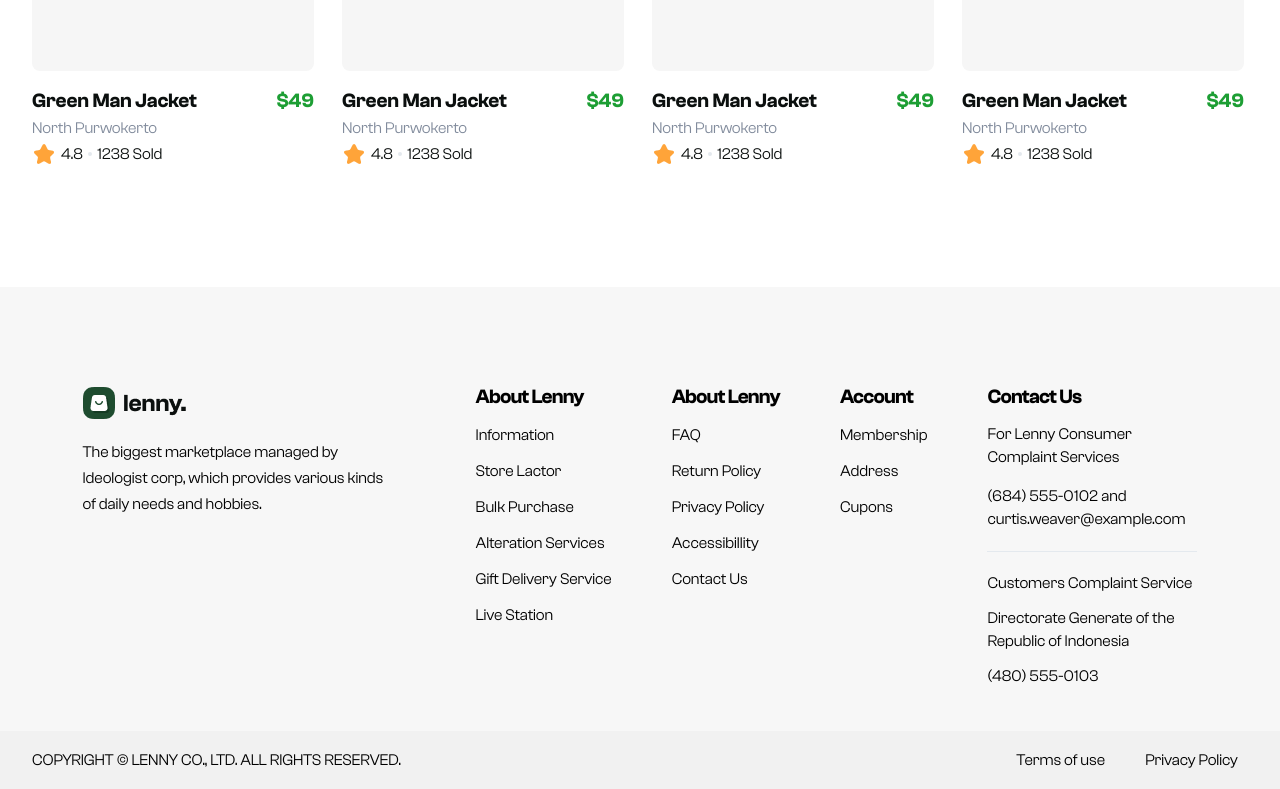
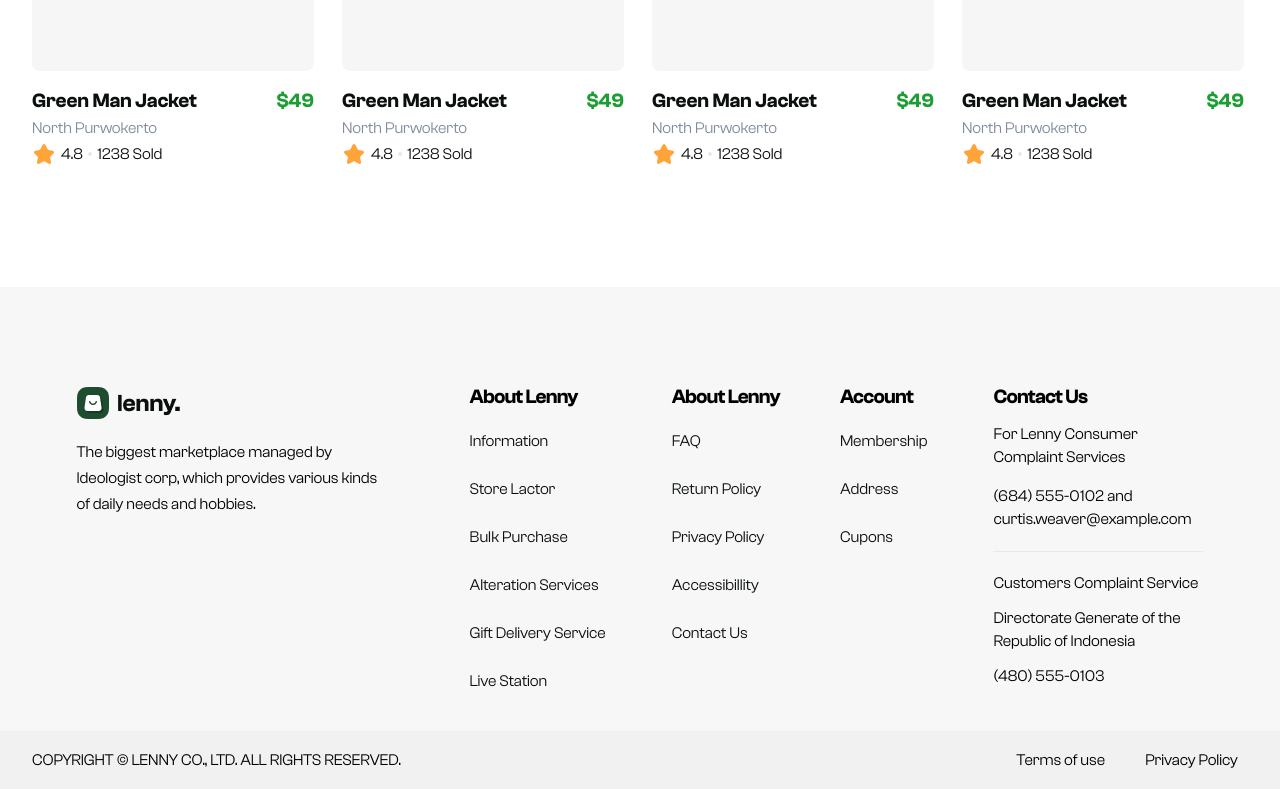
Before and after one commit to imranguluzade/DemoApp-Lenny, a React (Vite) app: page /product-detail in a window 1280 px wide. Shown: the part 1269-2058 px from the top of the page. Built offline with nearby package versions, Linux system fonts and the light colour scheme.

Commit message:
last version add

```diff
--- a/src/components/Footer/Footer.jsx
+++ b/src/components/Footer/Footer.jsx
@@ -1,8 +1,11 @@
 import React from "react";
 import logoImage from "src/assets/Logo.png";
-import './Footer.scss';
+import "./Footer.scss";
 
 const Footer = () => {
+  const scrollToTop = () => {
+    window.scrollTo({ top: 0, behavior: "smooth" });
+  };
   return (
     <>
       <div className="footer-background">
@@ -19,28 +22,140 @@ const Footer = () => {
             <div className="foot-links-container">
               <ul className="f-links">
                 <li className="link-directing">About Lenny</li>
-                <li className="f-link">Information</li>
-                <li className="f-link">Store Lactor</li>
-                <li className="f-link">Bulk Purchase</li>
-                <li className="f-link">Alteration Services</li>
-                <li className="f-link">Gift Delivery Service</li>
-                <li className="f-link">Live Station</li>
+                <li className="f-link">
+                  <button
+                    onClick={() => {
+                      scrollToTop();
+                    }}
+                  >
+                    Information
+                  </button>
+                </li>
+                <li className="f-link">
+                  <button
+                    onClick={() => {
+                      scrollToTop();
+                    }}
+                  >
+                    Store Lactor
+                  </button>
+                </li>
+                <li className="f-link">
+                  <button
+                    onClick={() => {
+                      scrollToTop();
+                    }}
+                  >
+                    Bulk Purchase
+                  </button>
+                </li>
+                <li className="f-link">
+                  <button
+                    onClick={() => {
+                      scrollToTop();
+                    }}
+                  >
+                    Alteration Services
+                  </button>
+                </li>
+                <li className="f-link">
+                  <button
+                    onClick={() => {
+                      scrollToTop();
+                    }}
+                  >
+                    Gift Delivery Service
+                  </button>
+                </li>
+                <li className="f-link">
+                  <button
+                    onClick={() => {
+                      scrollToTop();
+                    }}
+                  >
+                    Live Station
+                  </button>
+                </li>
               </ul>
 
               <ul className="f-links">
                 <li className="link-directing">About Lenny</li>
-                <li className="f-link">FAQ</li>
-                <li className="f-link">Return Policy</li>
-                <li className="f-link">Privacy Policy</li>
-                <li className="f-link">Accessibillity</li>
-                <li className="f-link">Contact Us</li>
+                <li className="f-link">
+                  <button
+                    onClick={() => {
+                      scrollToTop();
+                    }}
+                  >
+                    FAQ
+                  </button>
+                </li>
+                <li className="f-link">
+                  <button
+                    onClick={() => {
+                      scrollToTop();
+                    }}
+                  >
+                    Return Policy
+                  </button>
+                </li>
+                <li className="f-link">
+                  <button
+                    onClick={() => {
+                      scrollToTop();
+                    }}
+                  >
+                    Privacy Policy
+                  </button>
+                </li>
+                <li className="f-link">
+                  <button
+                    onClick={() => {
+                      scrollToTop();
+                    }}
+                  >
+                    Accessibillity
+                  </button>
+                </li>
+                <li className="f-link">
+                  <button
+                    onClick={() => {
+                      scrollToTop();
+                    }}
+                  >
+                    Contact Us
+                  </button>
+                </li>
               </ul>
 
               <ul className="f-links">
                 <li className="link-directing">Account</li>
-                <li className="f-link">Membership</li>
-                <li className="f-link">Address</li>
-                <li className="f-link">Cupons</li>
+                <li className="f-link">
+                  <button
+                    onClick={() => {
+                      scrollToTop();
+                    }}
+                  >
+                    Membership
+                  </button>
+                </li>
+                <li className="f-link">
+                  <button
+                    onClick={() => {
+                      scrollToTop();
+                    }}
+                  >
+                    Address
+                  </button>
+                </li>
+                <li className="f-link">
+                  <button
+                    onClick={() => {
+                      scrollToTop();
+                    }}
+                  >
+                    Cupons
+                  </button>
+                </li>
               </ul>
 
               <div className="contact">
--- a/src/components/Footer/Footer.scss
+++ b/src/components/Footer/Footer.scss
@@ -72,11 +72,18 @@ button {
 
 .f-link {
   list-style: none;
-  transition: 0.2s;
   cursor: pointer;
+  button {
+    transition: 0.2s;
+    background-color: transparent;
+    border: 0px;
+    @include p1-regular-xs;
+    color: $black300;
+    padding-left: 0px;
+  }
 }
 
-.f-link:hover {
+.f-link button:hover {
   color: #1d9e34;
 }
 
--- a/src/pages/Home/Home.jsx
+++ b/src/pages/Home/Home.jsx
@@ -9,7 +9,7 @@ import CardsWay from "src/assets/Frame 48.png";
 import advertProduct from "src/assets/iPad Air 2020.png";
 import { Carousel } from "antd";
 import { Link } from "react-router-dom";
-import './Home.scss';
+import "./Home.scss";
 const Home = () => {
   return (
     <>
@@ -51,7 +51,41 @@ const Home = () => {
                 <div className="right-hero-container"></div>
               </div>
             </div>
-            <div className="carousel-page"></div>
+            <div className="carousel-page-container">
+              <div className="background-image-container">
+                <div className="helper-left"></div>
+                <div
+                  className="hero-image"
+                  style={{
+                    backgroundImage: `url(${HeroImage})`,
+                  }}
+                >
+                  <img className="hero-cards-arrow" src={CardsArrow} />
+                  <img className="hero-cards-way" src={CardsWay} />
+                  <Link to="/product-detail">
+                    <PopularProdCart className="pop-card" />
+                  </Link>
+                  <Link to="/product-detail">
+                    <PopularProdCart className="pop-card" />
+                  </Link>
+                </div>
+              </div>
+              <div className="hero-content">
+                <div className="left-hero-container">
+                  <h1>Upgrade Your Wardrobe With Our Collection</h1>
+                  <p>
+                    Eget neque aenean viverra aliquam tortor diam nunc. Dis
+                    pellentesque lectus quis velit fusce aenean nunc dui
+                    consectetur. Eu lorem est ullamcorper nisl amet non mollis.
+                  </p>
+                  <div className="hero-buttons">
+                    <Button text="Buy Now" variant="fill" />
+                    <Button text="View Detail" variant="outline" />
+                  </div>
+                </div>
+                <div className="right-hero-container"></div>
+              </div>
+            </div>
           </Carousel>
         </div>
         <div className="featured-category container">
```
